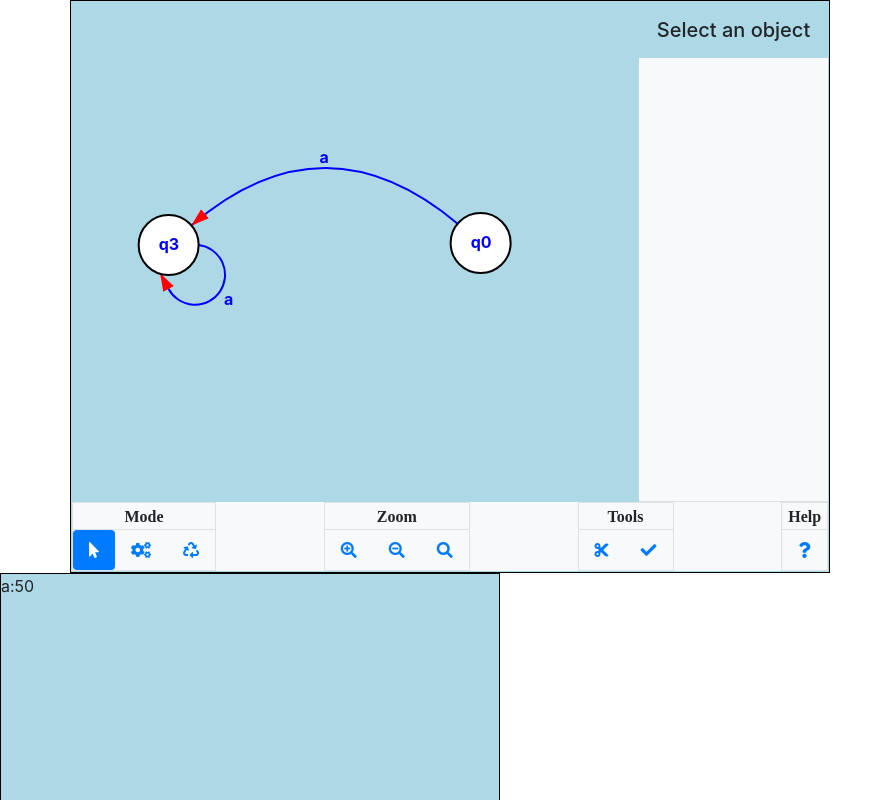
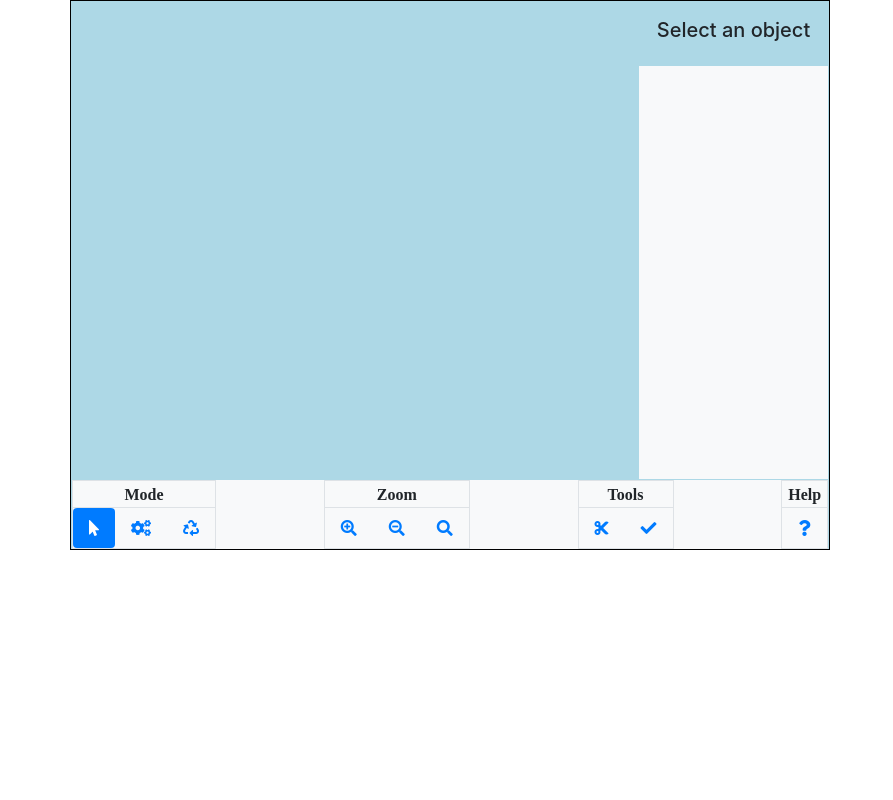
Before and after one commit to gsilber/AutomataOld, an Angular app in the folder Automata.UI/: page / in a window 1280 px wide. Shown: the top 800 px of the page, without its empty margins (0-893 px from the left). Built offline with nearby package versions, Linux system fonts and the light colour scheme.

Commit message:
now works in any size containing box, and is freeform in size.  Fixed some quirks

```diff
--- a/Automata.UI/src/app/app.component.css
+++ b/Automata.UI/src/app/app.component.css
@@ -0,0 +1,7 @@
+
+.draw-box-holder{
+   height:550px;
+   background-color:lightblue;
+   padding:1px;
+   border:1px solid black;
+}
--- a/Automata.UI/src/app/app.component.html
+++ b/Automata.UI/src/app/app.component.html
@@ -1,16 +1,8 @@
 <div class='container'>
-    <div class='row'><div class='col-md-8'  style='border:1px solid black;padding:1px; background:lightblue'>
+    <div class='row'>
+        <div class='col-md-8 draw-box-holder'>
+
     <app-fsm-draw (json)='onJSONChange($event)'></app-fsm-draw>
 </div></div>
 </div>
 {{json}}
-
-<div style='width:500px;height:500px;background:yellow;overflow: hidden;position: relative;'>
-    <div #parent style='height:inherit'>
-    <div style='background:lightblue;width:100%;position:relative;box-sizing: border-box;border:solid 1px black' [style.height.px]='parent.offsetHeight-cbar.offsetHeight' >
-        a:{{cbar.offsetHeight}}
-    </div>
-    <div #cbar style='background:red;width:100%;height:50px'> blah blah </div>
-</div>
-</div>
-<router-outlet></router-outlet>
--- a/Automata.UI/src/app/fsm/fsm-draw/components/fsm-draw-props/fsm-draw-props.component.css
+++ b/Automata.UI/src/app/fsm/fsm-draw/components/fsm-draw-props/fsm-draw-props.component.css
@@ -1,21 +1,13 @@
 .prop-page,.prop-item{
-    overflow:hidden;width:100%;height:100%;
-
+    width:100%;
+}
+.prop-page{
+    height:100%;
+}
+.prop-item{
 
 }
-.prop-page{
-    padding-top:1rem;
-    overflow: hidden;
-}
-.prop-item{
-    margin-top:1rem;
-    margin-bottom:1rem;
-    position: relative;
-}
 
-.prop-item>div{
-    overflow: hidden;
-}
 .prop-item input[type='text']{
     width:100%;
 }
@@ -26,5 +18,5 @@
 .prop-card{
     margin:.5rem;
     padding:.5rem;
-    height:80%;
+    overflow:none;
 }
--- a/Automata.UI/src/app/fsm/fsm-draw/components/fsm-draw-props/fsm-draw-props.component.html
+++ b/Automata.UI/src/app/fsm/fsm-draw/components/fsm-draw-props/fsm-draw-props.component.html
@@ -1,11 +1,15 @@
-<div class='prop-page border-bottom'>
-    <div *ngIf='object===null' class='h5 text-center'>Select an object</div>
-    <div *ngIf='object!==null' class='h5 text-center'>Object Properties</div>
-    <div class='bg-light prop-item'>
+<div #parent class='prop-page'>
+    <div #head style="overflow:hidden;padding: 1rem 0">
+        <div  *ngIf='object===null' class='h5 text-center'>Select an object</div>
+        <div  *ngIf='object!==null' class='h5 text-center'>Object Properties</div>
+        </div>
+        <div class='prop-item'  [style.height.px]='parent.offsetHeight-head.offsetHeight'>
+
+         <div class='bg-light' style='overflow:auto;height:100%;position:relative;width:100%;'>
             <div *ngIf='state' class='prop-card rounded border'>
                 State Name:
                 <br/>
-            <input type='text' [(ngModel)]="state.name" />
+                <input type='text' [(ngModel)]="state.name" ngbTooltip='Enter a state name' />
                 <br/>&nbsp;
                 <br/> State Modes:
                 <br/>
@@ -21,21 +25,24 @@
 
                 <div class='text-center align-bottom' style="margin-top:1rem;">
                     <button class=' btn btn-danger' (click)='deleteState()'>Delete</button>
-                </div><br/>
-
+                </div>
+                <br/>
+                <div style='min-height:50px'>
                 <div class='alert-danger text-center font-weight-bold'>
                     {{stateErrMsg}}
                 </div>
-
+            </div>
             </div>
             <div *ngIf='transition' class='prop-card rounded border'>
-            Source State:<br/>
-            <div class='border'>{{transition.sourceState.name}}</div><br/>
-            Destination State:<br/>
-            <div class='border'>{{transition.destState.name}}</div><br/>
-
-            Accepted characters
-            <input type='text' [(ngModel)]='transition.charactersAccepted' /><p></p>
+                Source State:
+                <br/>
+                <div class='border'>{{transition.sourceState.name}}</div>
+                <br/> Destination State:
+                <br/>
+                <div class='border'>{{transition.destState.name}}</div>
+                <br/> Accepted characters
+                <input type='text' [(ngModel)]='transition.charactersAccepted' ngbTooltip='Enter a comma seperated list of single characters or ranges (i.e. A-Z,a-z,0-9,x)'/>
+                <p></p>
                 <div class='text-center align-bottom'>
                     <button class=' btn btn-primary' [disabled]='!validTransition||!dirty' (click)='updateTransitionEdit()'>Update</button>
                     <button class='btn btn-secondary' (click)='cancelTransitionEdit()'>Cancel</button>
@@ -43,7 +50,8 @@
 
                 <div class='text-center align-bottom' style="margin-top:1rem;">
                     <button class=' btn btn-danger' (click)='deleteTransition()'>Delete</button>
-                </div><br/>
+                </div>
+                <br/>
                 <div class='alert-danger text-center font-weight-bold'>
                     {{transitionErrMsg}}
                 </div>
@@ -51,3 +59,4 @@
             </div>
         </div>
     </div>
+</div>
--- a/Automata.UI/src/app/fsm/fsm-draw/components/fsm-draw-state/fsm-draw-state.component.html
+++ b/Automata.UI/src/app/fsm/fsm-draw/components/fsm-draw-state/fsm-draw-state.component.html
@@ -10,7 +10,7 @@
 <svg:circle *ngIf='isFinal()' class='fsm-state-final' [attr.cx]='state.x' [attr.cy]='state.y' [attr.r]='radius-5' stroke='black' stroke-width='2' fill='none' />
 
 <!-- State Label -->
-<svg:text class='svg-text fsm-state-label' [attr.x]='state.x-10' [attr.y]='state.y+5' fill='blue' font-weight='bold' >
+<svg:text class='svg-text fsm-state-label' [attr.x]='state.x' [attr.y]='state.y' fill='blue' font-weight='bold' alignment-baseline='central' text-anchor='middle' >
   {{state.name}}
 </svg:text>
 
--- a/Automata.UI/src/app/fsm/fsm-draw/components/fsm-draw-transition/fsm-draw-transition.component.ts
+++ b/Automata.UI/src/app/fsm/fsm-draw/components/fsm-draw-transition/fsm-draw-transition.component.ts
@@ -11,7 +11,8 @@
 })
 export class FsmDrawTransitionComponent implements AfterViewInit {
 
-  @Input() transition: FsmTransition = null;
+  get transition(): FsmTransition { return this._transition; }
+  @Input() set transition(val) { this._transition = val; this._detect.detectChanges(); }
   @Input() selected: boolean;
   @Output() transitionclick: EventEmitter<ChildMouseEvent> = new EventEmitter<ChildMouseEvent>();
   @Output() transitiondblclick: EventEmitter<ChildMouseEvent> = new EventEmitter<ChildMouseEvent>();
@@ -26,6 +27,8 @@
   @ViewChild('transPath') pathElement: ElementRef;
   @ViewChild('TextSample') textElement: ElementRef;
 
+
+  private _transition: FsmTransition = null;
   private get cpoint() {
     return {
       x: (this.transition.sourceState.x + (this.length + this.stateRadius) / 2),
--- a/Automata.UI/src/app/fsm/fsm-draw/components/fsm-draw/fsm-draw.component.css
+++ b/Automata.UI/src/app/fsm/fsm-draw/components/fsm-draw/fsm-draw.component.css
@@ -7,4 +7,5 @@
 
 .draw-container{
     overflow:hidden;
+
 }
--- a/Automata.UI/src/app/fsm/fsm-draw/components/fsm-draw/fsm-draw.component.html
+++ b/Automata.UI/src/app/fsm/fsm-draw/components/fsm-draw/fsm-draw.component.html
@@ -1,39 +1,35 @@
-<div class='row' style='margin:0;'>
-  <div [ngClass]='{"col-md-9":!readonly,"col-md-12": readonly}' style='padding:0;'>
-    <div class='scroll-container' [style.height]='height' oncontextmenu='return false'>
+<div #parent style='width:100%;height: 100%;overflow: hidden;'>
+  <div class='row' style='margin:0;position: relative;' [style.height.px]='parent.offsetHeight-cbar.offsetHeight'>
+
+    <div [ngClass]='{"col-md-9":!readonly,"col-md-12": readonly}' style='padding:0;height:inherit'>
+      <div class='scroll-container' style='height:inherit' oncontextmenu='return false'>
+
         <div class='draw-container bg-drawing' [style.height.px]='scrollsize' [style.width.px]='scrollsize'>
-        <app-fsm-draw-surface [zoomPercent]='zoomPercent' (surfaceclick)='onSurfaceClick($event)' (surfacemousedown)='onSurfaceMouseDown($event)' (surfacemousemove)='onSurfaceMouseMove($event)'
-          (surfacecontextmenu)='onSurfaceContextMenu($event)'>
-
-
-          <!--Draw transitions-->
+          <app-fsm-draw-surface [zoomPercent]='zoomPercent' (surfaceclick)='onSurfaceClick($event)' (surfacemousedown)='onSurfaceMouseDown($event)'
+            (surfacemousemove)='onSurfaceMouseMove($event)' (surfacecontextmenu)='onSurfaceContextMenu($event)'>
             <ng-template ngFor let-item [ngForOf]='fsmSvc.fsmTransitions'>
               <svg:g app-fsm-draw-transition [transition]='item' [selected]='selected && selected===item' />
             </ng-template>
-          <!--Draw states-->
+            <ng-template [ngIf]='transitionSelectedState'>
+                <svg:g app-fsm-draw-transition [transition]='startTransition' />
+              </ng-template>
               <ng-template ngFor let-item [ngForOf]='fsmSvc.fsmStates'>
               <svg:g app-fsm-draw-state [state]='item' [selected]='selected && selected===item' />
             </ng-template>
-
-          <!--Transition creating-endpoint not selected yet-->
-          <ng-template [ngIf]='transitionSelectedState'>
-            <svg:g app-fsm-draw-transition [transition]='startTransition(mouseX,mouseY)' />
-          </ng-template>
-
           </app-fsm-draw-surface>
-
         </div>
       </div>
     </div>
-
-  <div *ngIf='!readonly' class='col-md-3' style='overflow:hidden;width:100%;padding:0'>
+    <div *ngIf='!readonly' class='col-md-3' style='padding:0'>
         <app-fsm-draw-props [object]='selected'></app-fsm-draw-props>
     </div>
   </div>
-
+  <div #cbar style='position: absolute;bottom:0;left:1px;right:1px;'>
     <app-fsm-draw-controlbar [readonly]='readonly' (clear)='onCtrlbarClear()' (help)='onCtrlbarHelp()' (mode)='onCtrlbarMode($event)'
       (validate)='onCtrlbarValidate()' (zoom)='onCtrlbarZoom($event)'>
     </app-fsm-draw-controlbar>
+  </div>
+</div>
 
 <!--State context menu -->
 <app-context-menu [open]='stateContextOpen'>
```
Also changed, not shown: Automata.UI/src/app/fsm/fsm-draw/components/fsm-draw/fsm-draw.component.ts (+18 -35 lines). Lines whose indentation alone changed are shown as unchanged.
